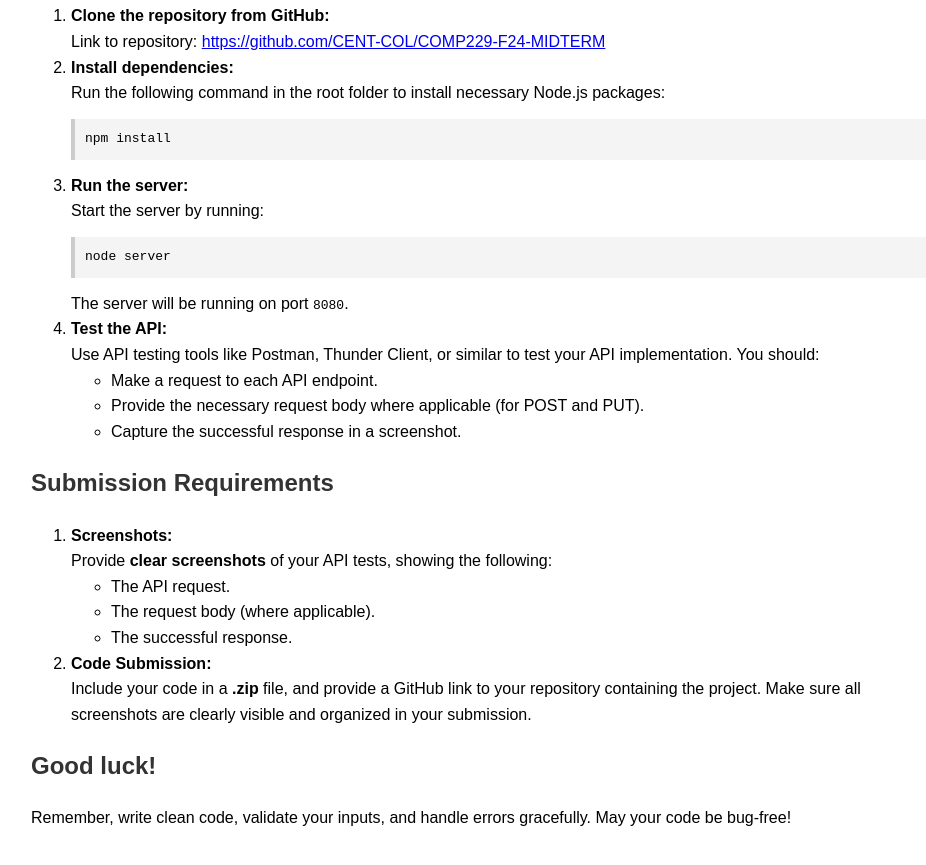
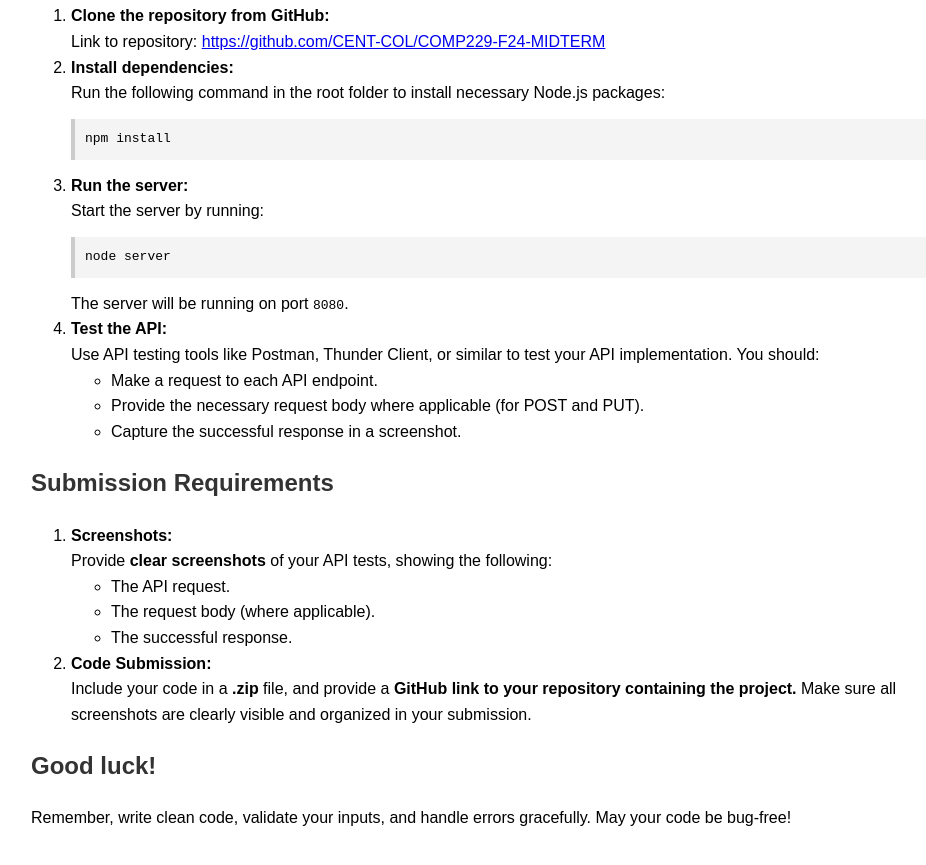
Before and after one commit to stphalstaro/comp229-Midterm, a website: page index.html in a window 1280 px wide. Shown: the part 856-1721 px from the top of the page, without its empty margins (159-1085 px from the left). Drawn offline with Linux system fonts and the light colour scheme.

Commit message:
fixed typos

```diff
--- a/index.html
+++ b/index.html
@@ -83,7 +83,7 @@
             </ul>
         </li>
 
-        <li><strong>Code Submission:</strong><br>Include your code in a <strong>.zip</strong> file, and provide a GitHub link to your repository containing the project. Make sure all screenshots are clearly visible and organized in your submission.</li>
+        <li><strong>Code Submission:</strong><br>Include your code in a <strong>.zip</strong> file, and provide a <strong>GitHub link to your repository containing the project.</strong> Make sure all screenshots are clearly visible and organized in your submission.</li>
     </ol>
 
     <h2>Good luck!</h2>
```
